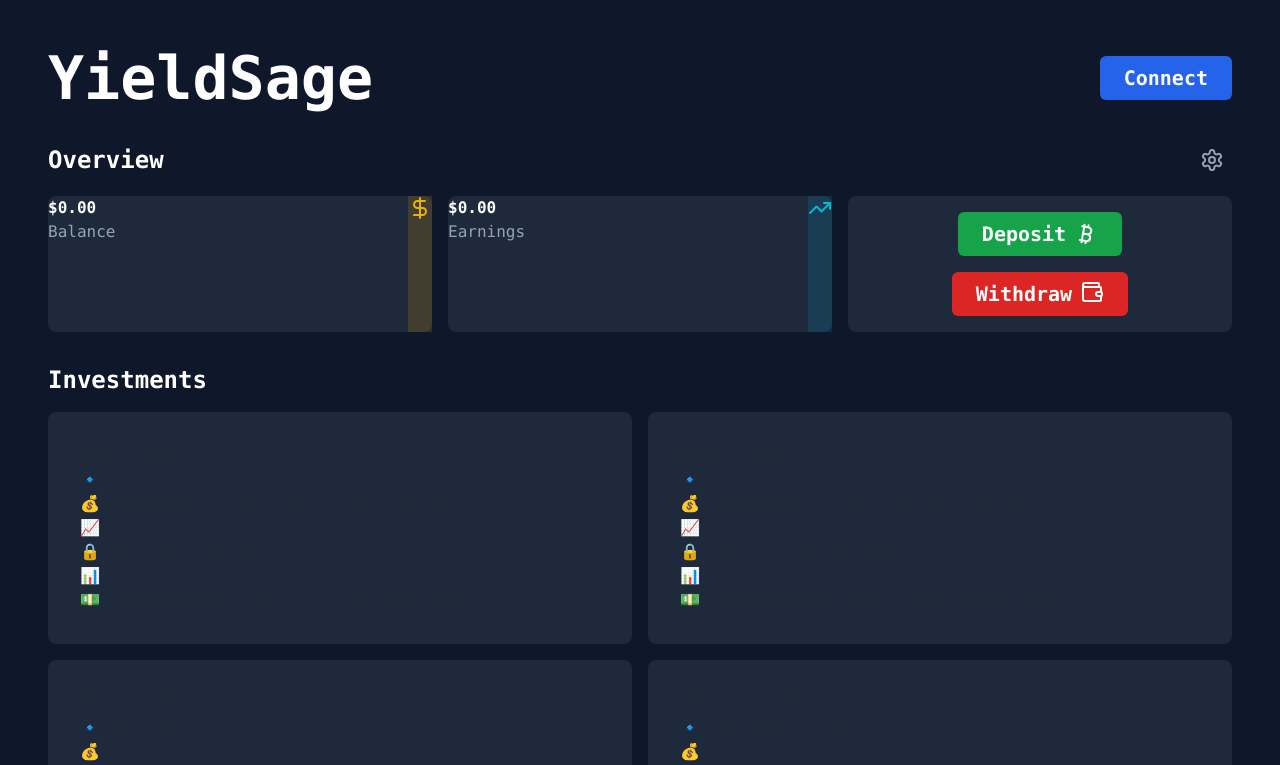
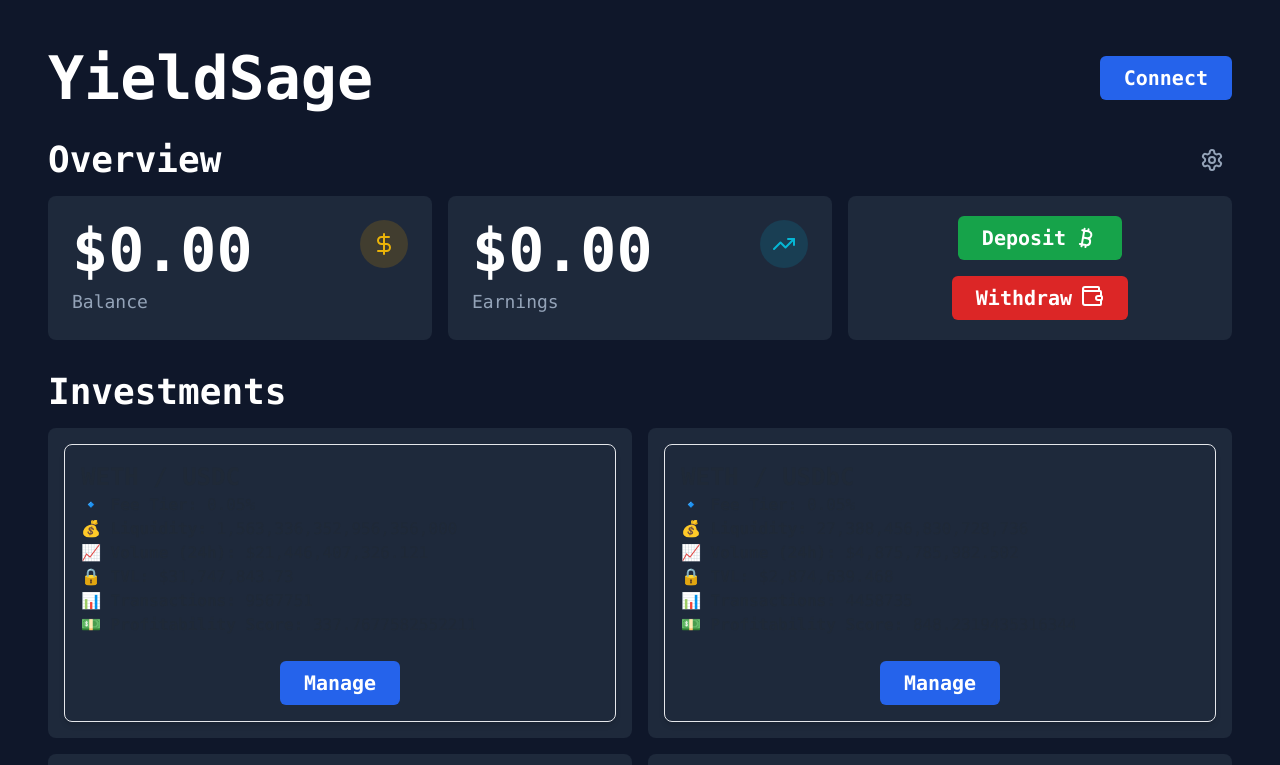
Before and after one commit to PAVANTEJ-05/seeds, a React (Vite) app: page / in a window 1280 px wide. Shown: the top 765 px of the page. Built offline with nearby package versions, Linux system fonts and the light colour scheme.

Commit message:
Frontend Modified 02

```diff
--- a/src/components/Dashboard.jsx
+++ b/src/components/Dashboard.jsx
@@ -130,7 +130,7 @@ const Dashboard = () => {
 
         {/* Overview Section */}
         <div className="flex justify-between items-center mb-4">
-          <h2 className="text-white text-2xl font-semibold">Overview</h2>
+          <h2 className="text-white text-4xl font-semibold">Overview</h2>
           <div className="flex items-center space-x-2">
             <span className="text-slate-400 hover:bg-slate-950 p-2 rounded-sm">
               <Settings />
@@ -162,7 +162,7 @@ const Dashboard = () => {
 
         {/* DeFi Assets Section */}
         <div className="flex justify-between items-center mb-4">
-          <h2 className="text-white text-2xl font-semibold">Investments</h2>
+          <h2 className="text-white text-4xl font-semibold">Investments</h2>
         </div>
 
         <div className="grid grid-cols-1 md:grid-cols-2 gap-4">
--- a/src/components/DefiAssetCard.jsx
+++ b/src/components/DefiAssetCard.jsx
@@ -9,8 +9,8 @@ const DefiAssetCard = ({
   poolTxCount,
 }) => (
   <div className="bg-slate-800 rounded-lg p-4 flex justify-between items-center">
-    <div key={poolID} className="border p-4 rounded-lg shadow-md ">
-      <h3 className="text-lg font-semibold">
+    <div key={poolID} className="border p-4 w-full rounded-lg shadow-md ">
+      <h3 className="text-2xl font-bold">
         {poolToken0} / {poolToken1}
       </h3>
       <p>
@@ -38,6 +38,11 @@ const DefiAssetCard = ({
             100 +
           (poolTxCount / Number(poolLiquidity)) * 1e9}
       </p>
+      <div className="flex pt-6">
+        <button className="bg-blue-600 hover:bg-blue-700 text-white px-6 py-2 rounded-md font-bold text-xl mx-auto">
+          Manage
+        </button>
+      </div>
     </div>
   </div>
 );
--- a/src/components/OverviewCard.jsx
+++ b/src/components/OverviewCard.jsx
@@ -1,7 +1,7 @@
 const OverviewCard = ({ title, amount, icon: Icon, iconBgColor }) => (
   <div className="bg-slate-800 rounded-lg p-6 flex justify-between items-start">
     <div>
-      <p className="text-4xl font-bold text-white mb-2">${amount}</p>
+      <p className="text-6xl font-bold text-white mb-2">${amount}</p>
       <p className="text-slate-400 text-lg">{title}</p>
     </div>
     <div className={`p-3 rounded-full ${iconBgColor}`}>
--- a/tailwind.config.js
+++ b/tailwind.config.js
@@ -5,6 +5,8 @@ export default {
     "./src/App.jsx",
     "./src/main.jsx",
     "./src/components/Dashboard.jsx",
+    "./src/components/DefiAssetCard.jsx",
+    "./src/components/OverviewCard.jsx",
   ],
   theme: {
     extend: {},
```
